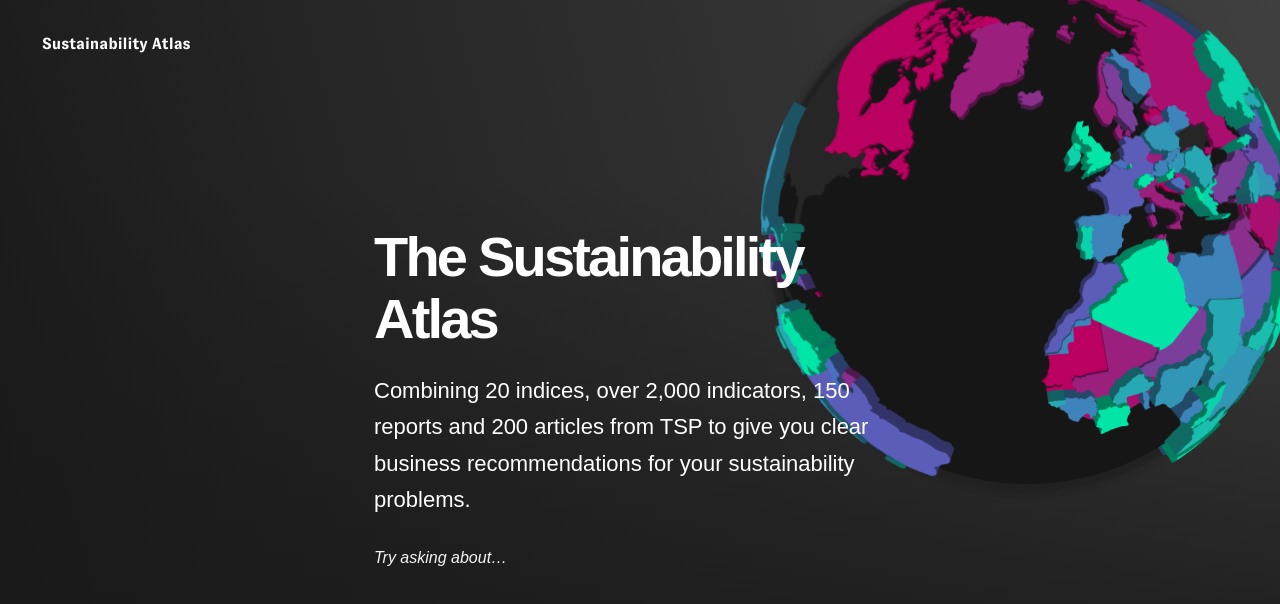
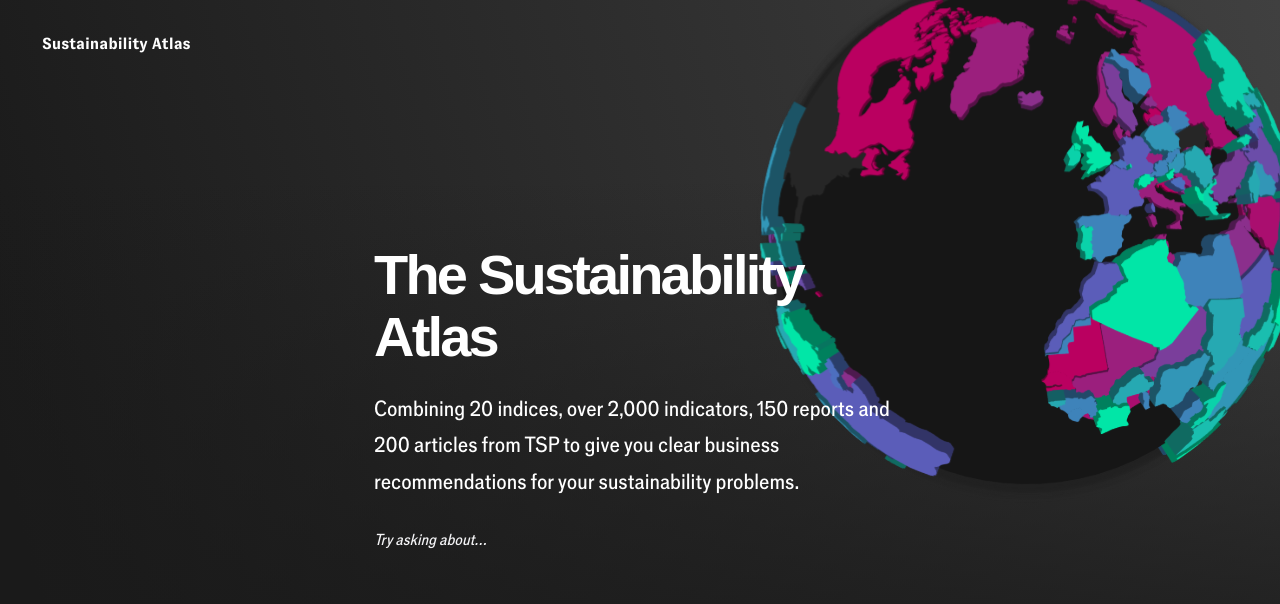
Before and after one commit to shrikant-economist/sustainability-atlas, a React (Create React App) app: page / in a window 1280 px wide. Shown: the top 604 px of the page. Built offline with nearby package versions, Linux system fonts and the light colour scheme.

Commit message:
added font in css

```diff
--- a/src/index.css
+++ b/src/index.css
@@ -1,15 +1,34 @@
 body {
   margin: 0;
-  font-family: -apple-system, BlinkMacSystemFont, 'Segoe UI', 'Roboto', 'Oxygen',
-    'Ubuntu', 'Cantarell', 'Fira Sans', 'Droid Sans', 'Helvetica Neue',
+  font-family:
+    'GT-Zirkon',
+    'Econ Sans',
+    'sans-serif',
+    -apple-system,
+    BlinkMacSystemFont,
+    'Segoe UI',
+    'Roboto',
+    'Oxygen',
+    'Ubuntu',
+    'Cantarell',
+    'Fira Sans',
+    'Droid Sans',
+    'Helvetica Neue',
     sans-serif;
   -webkit-font-smoothing: antialiased;
   -moz-osx-font-smoothing: grayscale;
 }
 
 code {
-  font-family: source-code-pro, Menlo, Monaco, Consolas, 'Courier New',
-    monospace;
+  font-family:
+    'GT-Zirkon',
+    'Econ Sans',
+    'sans-serif',
+    'source-code-pro',
+    Menlo,
+    Monaco,
+    Consolas,
+    'Courier New' monospace;
 }
 
 @font-face {
@@ -19,6 +38,14 @@
   font-style: normal;
 }
 
+/* Define Econ Sans font */
+@font-face {
+  font-family: 'Econ Sans';
+  src: url('./assets/fonts/EconomistSans-Regular.otf') format('truetype');
+  font-weight: normal;
+  font-style: normal;
+}
+
 body {
   font-family: 'GT-Zirkon', 'Econ Sans', 'sans-serif';
 }
```
